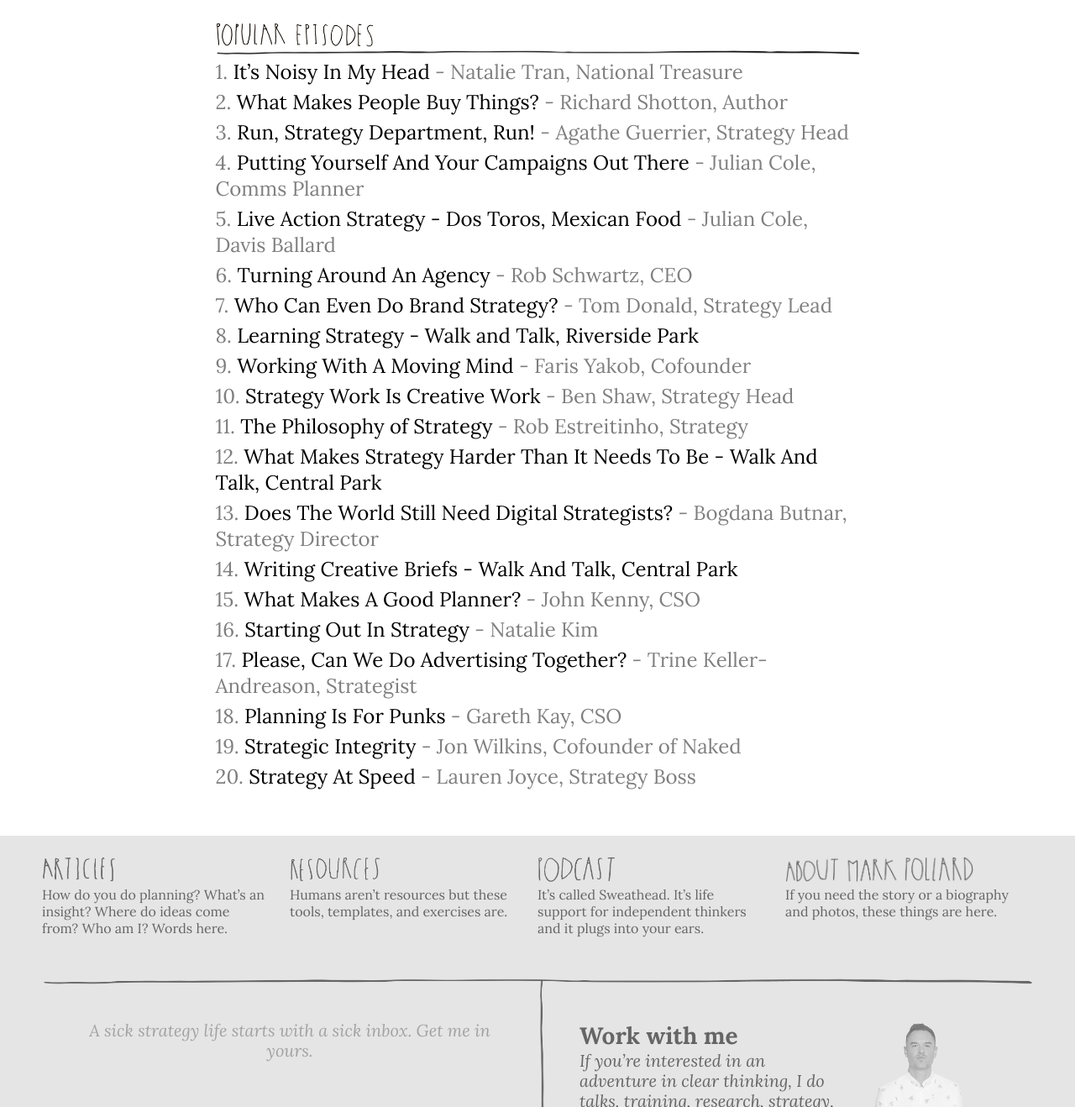
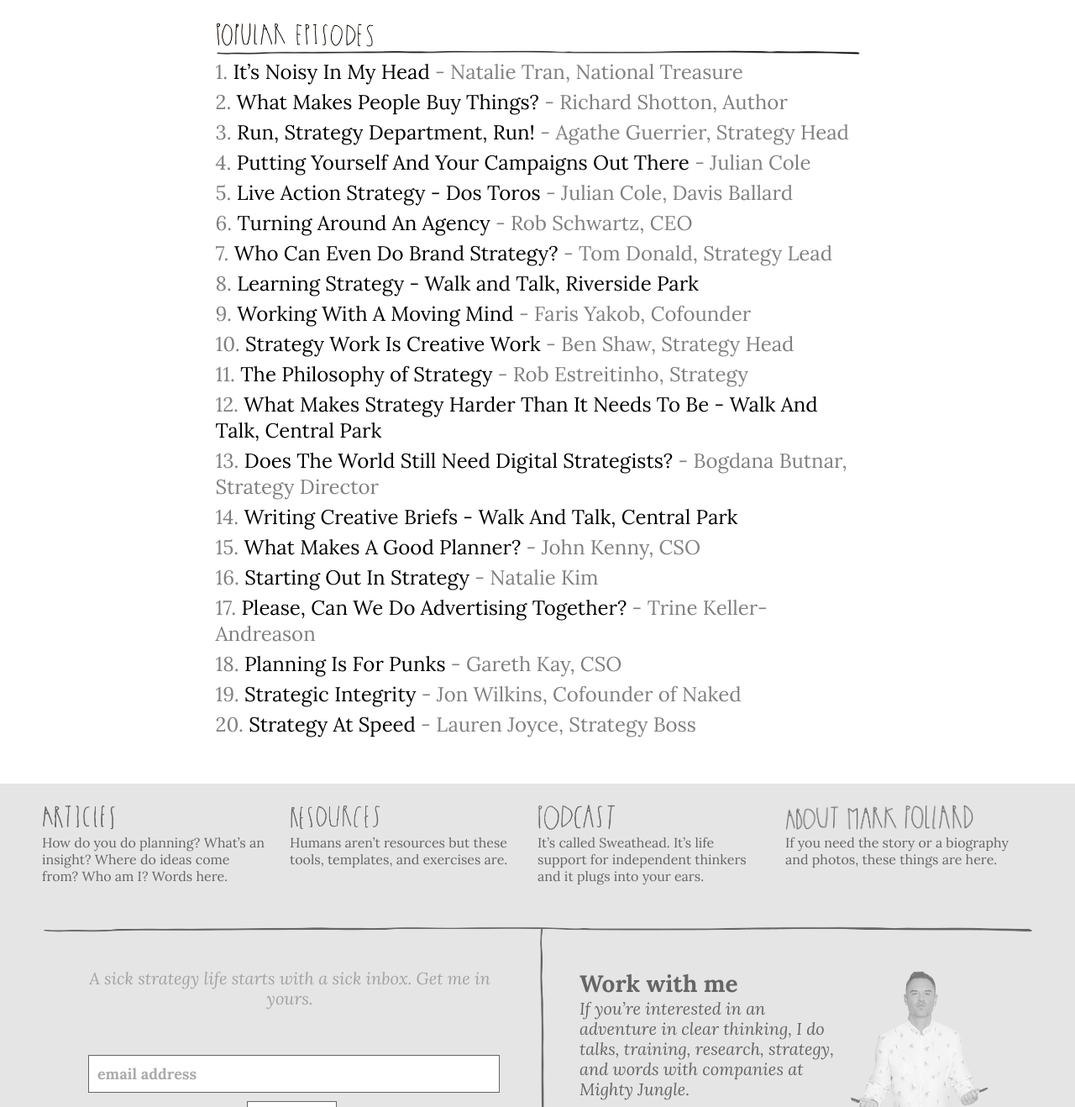
Before and after one commit to markhpollard/markhpollard.github.io, a Jekyll site: the page built from podcast.md, in a window 1280 px wide and 1400 px high, scrolled down 460 px, cut to the strip 82-1400 px from the top of the window. Shown: the whole strip at 84% size. Built offline with Jekyll 4.4.1, drawn with Linux system fonts in a browser that asks for light colours; nearby versions of some CDN libraries.

Commit message:
Updated Podcast

```diff
--- a/podcast.md
+++ b/podcast.md
@@ -14,9 +14,9 @@
 
 #### 3. [Run, Strategy Department, Run!](https://anchor.fm/sweathead-with-mark-pollard/episodes/Run--Strategy-Department--Run----Agathe-Guerrier--Strategy-Head-e1o81s) - Agathe Guerrier, Strategy Head
 
-#### 4. [Putting Yourself And Your Campaigns Out There](https://anchor.fm/sweathead-with-mark-pollard/episodes/Putting-Yourself-And-Your-Campaigns-Out-There---Julian-Cole--Comms-Planner-e3vmjf) - Julian Cole, Comms Planner
+#### 4. [Putting Yourself And Your Campaigns Out There](https://anchor.fm/sweathead-with-mark-pollard/episodes/Putting-Yourself-And-Your-Campaigns-Out-There---Julian-Cole--Comms-Planner-e3vmjf) - Julian Cole
 
-#### 5. [Live Action Strategy - Dos Toros, Mexican Food](https://anchor.fm/sweathead-with-mark-pollard/episodes/Live-Action-Strategy---Dos-Toros--Mexican-Food---Julian-Cole--Davis-Ballard-e45kk9) - Julian Cole, Davis Ballard
+#### 5. [Live Action Strategy - Dos Toros](https://anchor.fm/sweathead-with-mark-pollard/episodes/Live-Action-Strategy---Dos-Toros--Mexican-Food---Julian-Cole--Davis-Ballard-e45kk9) - Julian Cole, Davis Ballard
 
 #### 6. [Turning Around An Agency](https://anchor.fm/sweathead-with-mark-pollard/episodes/Turning-Around-An-Agency---Rob-Schwartz--CEO-e57qae) - Rob Schwartz, CEO
 
@@ -40,7 +40,7 @@
 
 #### 16. [Starting Out In Strategy](https://anchor.fm/sweathead-with-mark-pollard/episodes/Starting-Out-In-Strategy---Natalie-Kim-e1af34) - Natalie Kim
 
-#### 17. [Please, Can We Do Advertising Together?](https://anchor.fm/sweathead-with-mark-pollard/episodes/Please--Can-We-Do-Advertising-Together----Trine-Keller-Andreason--Strategist-e4g4gb) - Trine Keller-Andreason, Strategist
+#### 17. [Please, Can We Do Advertising Together?](https://anchor.fm/sweathead-with-mark-pollard/episodes/Please--Can-We-Do-Advertising-Together----Trine-Keller-Andreason--Strategist-e4g4gb) - Trine Keller-Andreason
 
 #### 18. [Planning Is For Punks](https://anchor.fm/sweathead-with-mark-pollard/episodes/Planning-Is-For-Punks---Gareth-Kay--CSO-e1im3e) - Gareth Kay, CSO
 
```
